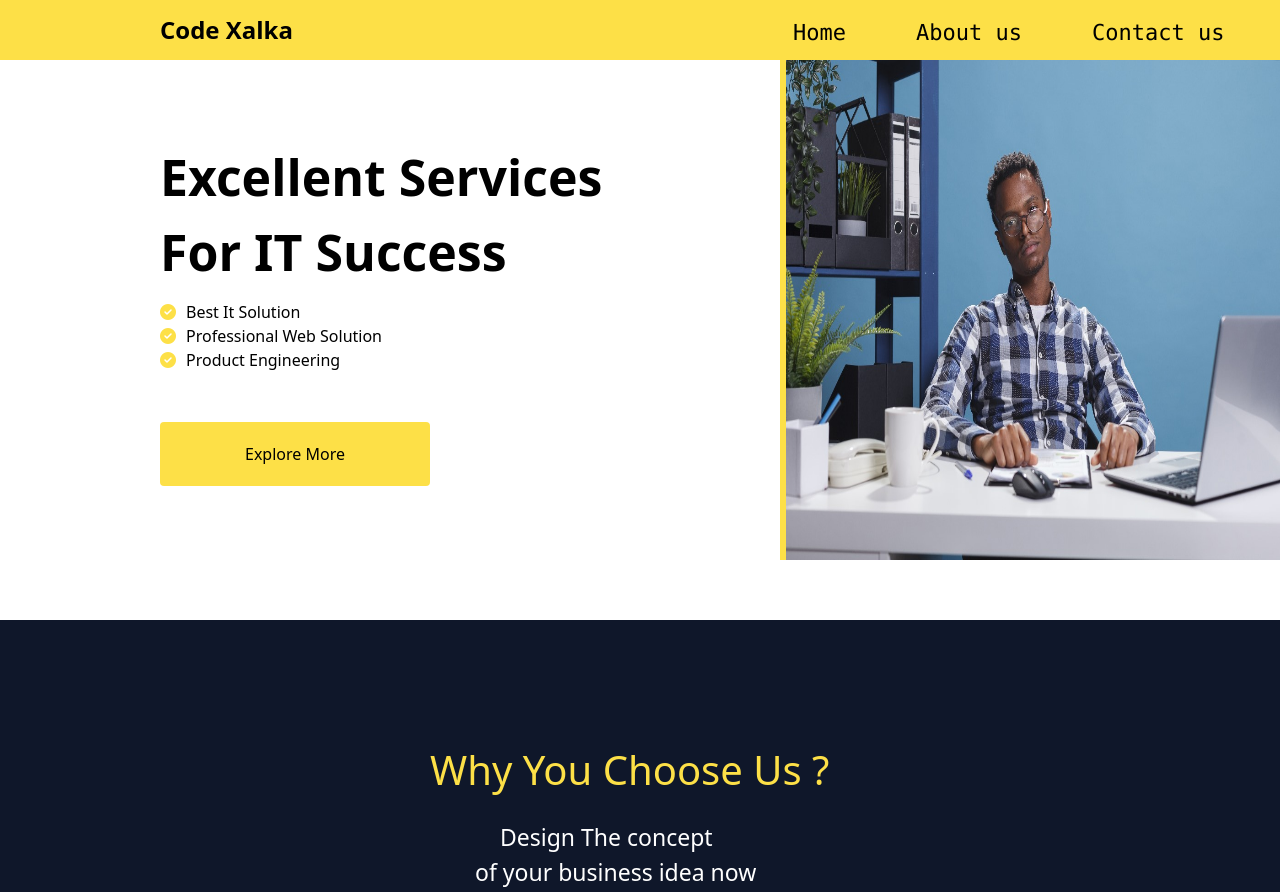
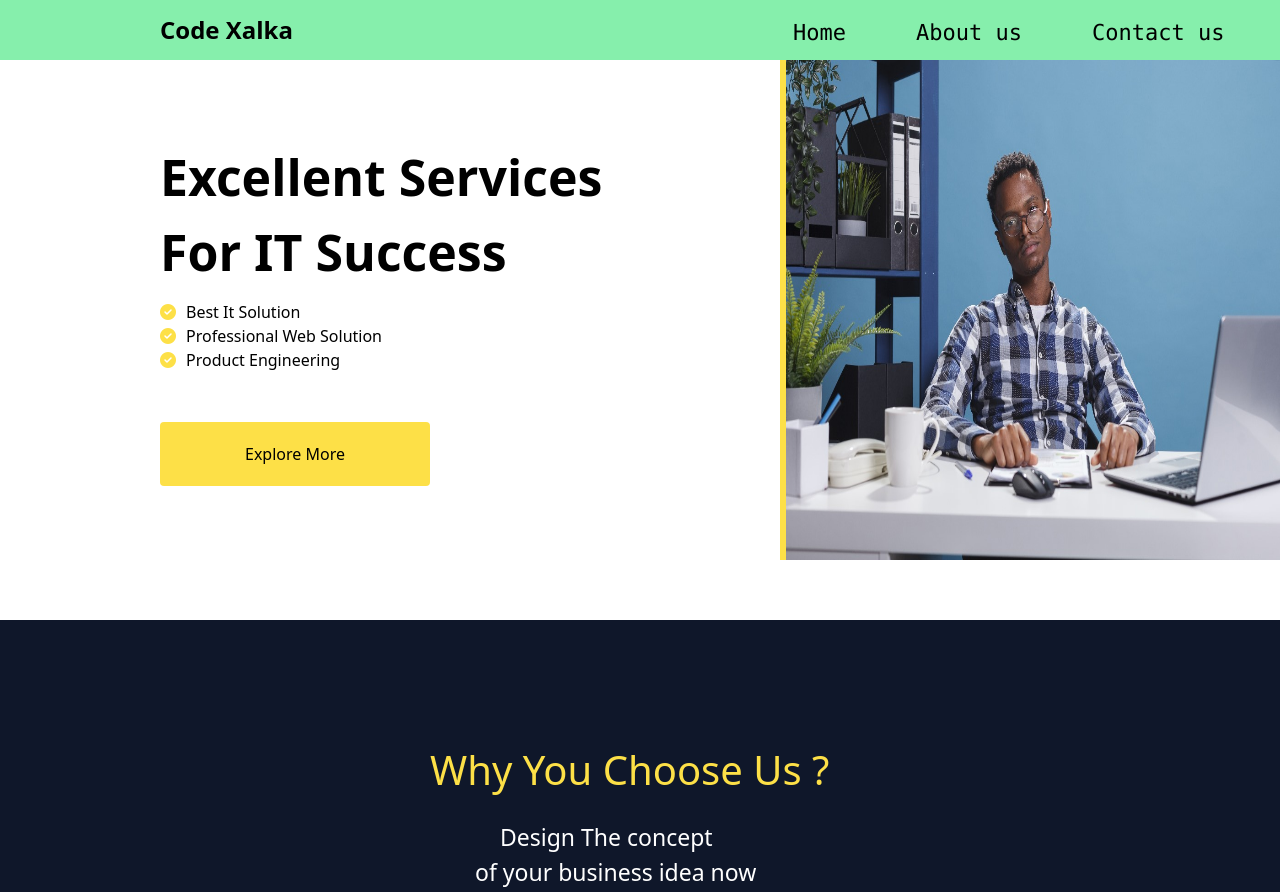
Before and after one commit to MattNami/Codexalka, a plain HTML site: page index.html in a window 1280 px wide. Shown: the top 892 px of the page. Drawn offline with nearby package versions, Linux system fonts and the light colour scheme.

Commit message:
code xalka

```diff
--- a/index.html
+++ b/index.html
@@ -11,7 +11,7 @@
 </head>
 <body>
     <!-- Navigation part -->
-    <div class="bg-yellow-300 flex h-[60px] items-center">
+    <div class="bg-green-300 flex h-[60px] items-center">
         <h1 class="text-2xl ml-40 font-bold "> Code Xalka </h1>
         <ul class="flex gap-[70px] mt-1 ml-[500px] font-mono text-[22px]">
             <li class="hover:text-white"> Home </li>
```
